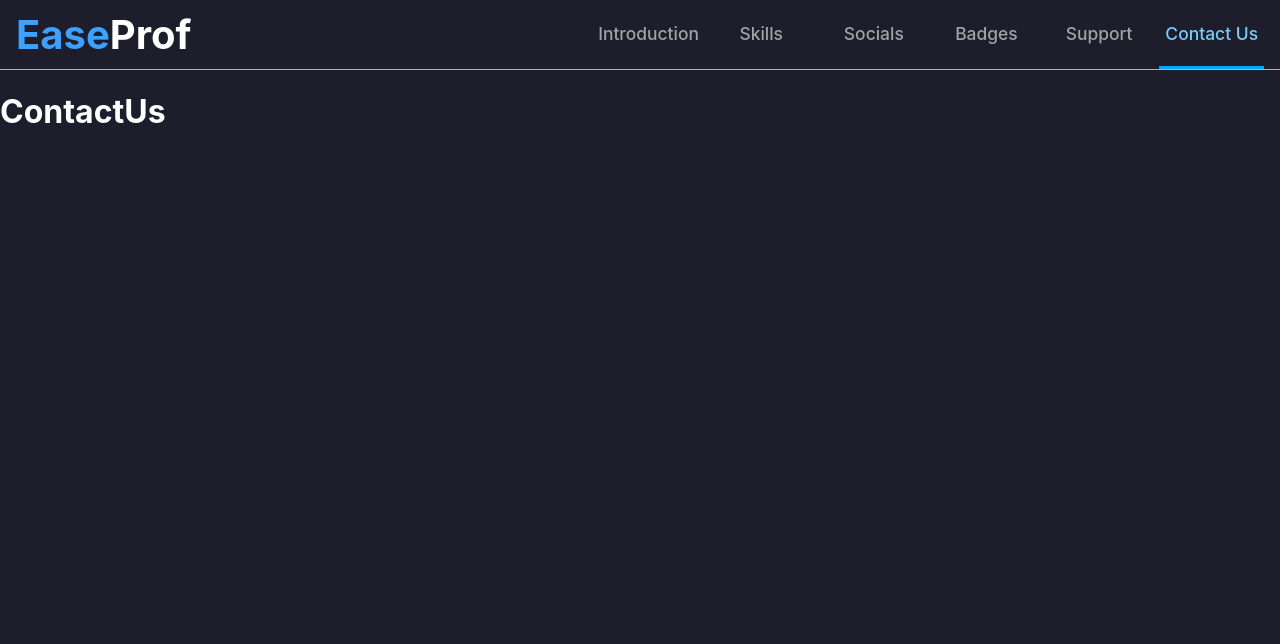
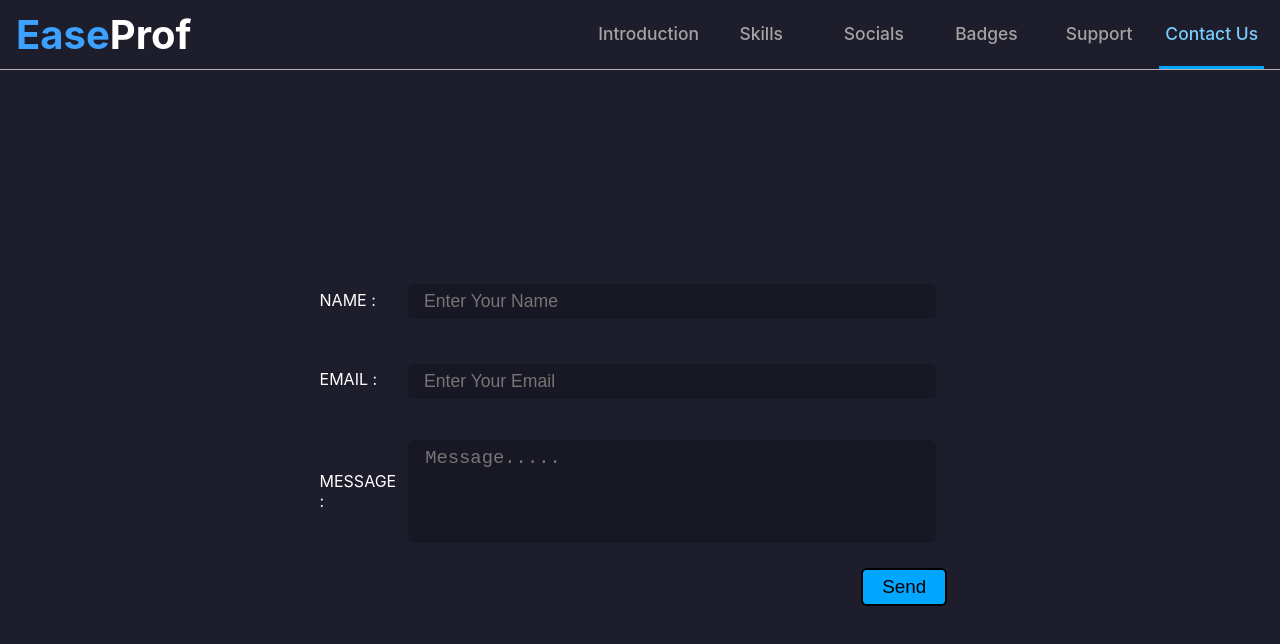
Before and after one commit to JASH-PATEL-6566/EaseProf, a Next.js app: page /contact-us in a window 1280 px wide. Shown: the top 644 px of the page. Built offline with nearby package versions, Linux system fonts and the light colour scheme.

Commit message:
final submit

```diff
--- a/Components/Input/Input.js
+++ b/Components/Input/Input.js
@@ -1,8 +1,8 @@
-export default function Input({ place, val, change, di, head }) {
+export default function Input({ place, val, change, di, head, type, name, clas }) {
     return (
         <div className="normal-input">
             <label htmlFor={di} className="label">{head}</label>
-            <input type="text" id={di} placeholder={place} value={val} onChange={change} />
+            <input type={type === "text" ? "text" : type} id={di} placeholder={place} value={val} onChange={change} name={name === "" ? "" : name} className={clas === "input_contact" ? "input_contact" : ""} />
         </div>
     )
 }
--- a/next.config.js
+++ b/next.config.js
@@ -2,6 +2,11 @@
 const nextConfig = {
   reactStrictMode: true,
   swcMinify: true,
+  env: {
+    EMAIL_SERVICE_ID: "easeprof_contactus",
+    EMAIL_TEMPLATE_ID: "template_1plwyu4",
+    EMAIL_PUBLIC_KEY: "fLPGwHB1FRsrCxeCk",
+  },
   images: {
     remotePatterns: [
       {
--- a/package.json
+++ b/package.json
@@ -9,6 +9,7 @@
     "lint": "next lint"
   },
   "dependencies": {
+    "@emailjs/browser": "^3.10.0",
     "@emotion/react": "^11.10.6",
     "@emotion/styled": "^11.10.6",
     "@mui/material": "^5.11.9",
@@ -18,6 +19,7 @@
     "react-dom": "18.2.0",
     "react-markdown": "^8.0.3",
     "react-redux": "^8.0.5",
+    "react-toastify": "^9.1.2",
     "redux": "^4.2.0",
     "rehype-raw": "^6.1.1"
   },
--- a/pages/contact-us/contact.module.css
+++ b/pages/contact-us/contact.module.css
@@ -0,0 +1,22 @@
+.container {
+    display: flex;
+    flex-direction: column;
+    justify-content: center;
+    align-items: center;
+    height: calc(100vh - 5em);
+}
+
+.form {
+    display: flex;
+    flex-direction: column;
+    /* align-items: center; */
+    align-items: flex-end;
+    justify-content: center;
+    width: 48%;
+    /* border: 2px solid white;  */
+}
+
+.sub_conatiner {
+    display: flex;
+    align-items: center;
+}
--- a/pages/contact-us/index.js
+++ b/pages/contact-us/index.js
@@ -1,17 +1,60 @@
 import classes from './contact.module.css';
 import Head from 'next/head';
-import Upper from '../../Components/upperBlock/Upper';
-const ContactUs = () => {
+import React, { useRef } from 'react';
+import emailjs from '@emailjs/browser';
+import { ToastContainer, toast } from 'react-toastify';
+import 'react-toastify/dist/ReactToastify.css';
+import Input from '../../Components/Input/Input';
+import InstagramIcon from '@mui/icons-material/Instagram';
+
+function ContactUs() {
+    const form = useRef();
+
+    const sendEmail = (e) => {
+        e.preventDefault();
+
+        emailjs.sendForm(process.env.EMAIL_SERVICE_ID, process.env.EMAIL_TEMPLATE_ID, form.current, process.env.EMAIL_PUBLIC_KEY)
+            .then((result) => { toast.success("Feedback successfully Send !") }, (error) => {
+                toast.error("Something went wrong ! Please Try again ")
+            })
+        e.target.reset();
+    };
+
     return (
         <>
             <Head>
                 <title>EaseProf | ContactUs</title>
             </Head>
-            <div>
-                <h1>ContactUs</h1>
+            <div className={classes.container}>
+                <form ref={form} onSubmit={sendEmail} className={classes.form}>
+                    <table className='contact_us' cellSpacing="10px">
+                        <tr>
+                            <td><label>Name : </label></td>
+                            <td><Input clas="input_contact" type="text" place="Enter Your Name" name="user-name" /></td>
+                        </tr>
+                        <tr>
+                            <td><label>Email : </label></td>
+                            <td><Input clas="input_contact" type="email" name="user-email" place="Enter Your Email" /></td>
+                        </tr>
+                        <tr>
+                            <td><label>Message : </label></td>
+                            <td className='normal-input'><textarea style={{ fontSize: '1.45em', resize: 'none' }} rows={4} name="user-message" placeholder='Message.....' /></td>
+                        </tr>
+                    </table>
+                    <input className='active_btn btn btn_new' type="submit" value="Send" />
+                </form>
             </div>
+            <ToastContainer
+                position="bottom-right"
+                hideProgressBar={false}
+                autoClose={4000}
+                newestOnTop={true}
+                closeOnClick={false}
+                draggable={false}
+                rtl={false}
+            />
         </>
-    )
-}
+    );
+};
 
 export default ContactUs;
--- a/styles/globals.css
+++ b/styles/globals.css
@@ -187,7 +187,8 @@ textarea {
     margin-block: 0.7em;
 }
 
-.normal-input input {
+.normal-input input,
+.normal-input textarea {
     background-color: rgb(24, 24, 36, 1);
     border-style: none;
     outline: none;
@@ -309,3 +310,20 @@ textarea {
     border-radius: 1px !important;
     color: rgb(119, 205, 252) !important;
 }
+
+.contact_us tr td {
+    text-transform: uppercase;
+}
+
+.input_contact {
+    width: 30em;
+}
+
+.btn_new {
+    font-size: 1.18em;
+    padding: 0.3em 1em;
+    border-style: none;
+    border: 2px solid black;
+    border-radius: 0.3em;
+    cursor: pointer;
+}
```
Also changed, not shown: 2 other files (tests, documents, lock files or other folders).
